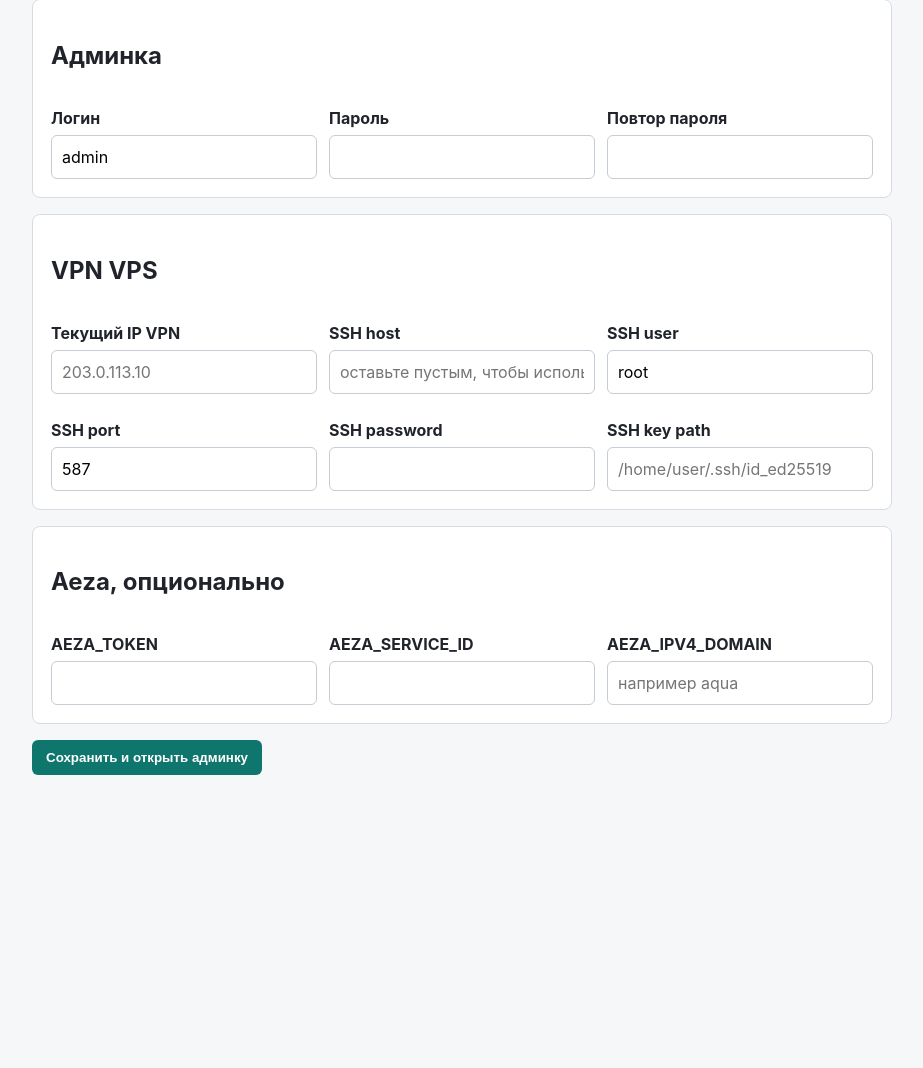
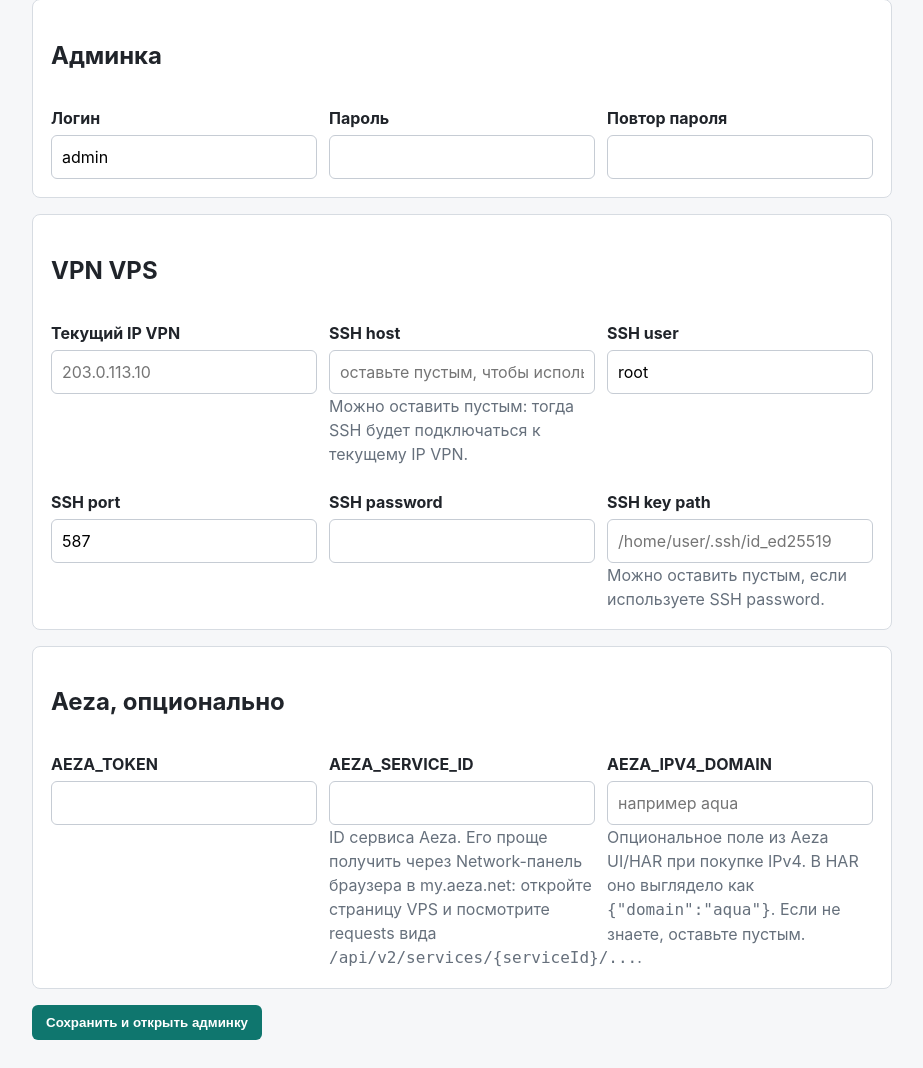
Before and after one commit to nevrozzkie/AutoVPN, a FastAPI app: page /setup in a window 1280 px wide. Shown: the part 160-1228 px from the top of the page, without its empty margins (178-1101 px from the left). Before the commit the page ends 935 px from the top, so only its background shows below. Run offline with FastAPI, Linux system fonts and the light colour scheme; data comes from the database, SQL or seed files in the repository; data that the repository does not hold is empty.

Commit message:
Clarify setup fields

```diff
--- a/app/main.py
+++ b/app/main.py
@@ -173,13 +173,19 @@ def setup_page(
     request: Request,
     _: str | None = Depends(require_setup_access),
 ) -> HTMLResponse:
+    current_ip = get_setting("current_ip")
+    configured_ssh_host = eu_ssh_host()
+    ssh_host_form_value = ""
+    if configured_ssh_host and configured_ssh_host != current_ip:
+        ssh_host_form_value = configured_ssh_host
     return templates.TemplateResponse(
         request,
         "setup.html",
         {
             "admin_username": admin_username(),
-            "current_ip": get_setting("current_ip"),
-            "eu_ssh_host": eu_ssh_host(),
+            "current_ip": current_ip,
+            "eu_ssh_host": ssh_host_form_value,
+            "configured_eu_ssh_host": configured_ssh_host,
             "eu_ssh_user": eu_ssh_user(),
             "eu_ssh_port": eu_ssh_port(),
             "eu_ssh_key_path": eu_ssh_key_path(),
@@ -220,10 +226,14 @@ def setup_submit(
     set_setting("config.admin_username", admin_username_value.strip() or "admin")
     if password:
         set_setting("config.admin_password", password)
-    if current_ip.strip():
-        set_setting("current_ip", current_ip.strip())
+    current_ip_value = current_ip.strip()
+    if current_ip_value:
+        set_setting("current_ip", current_ip_value)
 
-    set_setting("config.eu_ssh_host", eu_ssh_host_value.strip() or current_ip.strip())
+    ssh_host_value = eu_ssh_host_value.strip()
+    if ssh_host_value == current_ip_value:
+        ssh_host_value = ""
+    set_setting("config.eu_ssh_host", ssh_host_value)
     set_setting("config.eu_ssh_user", eu_ssh_user_value.strip() or "root")
     set_setting("config.eu_ssh_port", str(eu_ssh_port_value or 22))
     if eu_ssh_password_value:
--- a/app/templates/setup.html
+++ b/app/templates/setup.html
@@ -52,6 +52,7 @@
       }
       .muted { color: #66707c; }
       .danger { color: #b91c1c; }
+      .warning { color: #b45309; }
       .danger-button { background: #b91c1c; }
       .actions {
         display: flex;
@@ -99,7 +100,9 @@
             </div>
             <div>
               <label for="eu_ssh_host_value">SSH host</label>
-              <input id="eu_ssh_host_value" name="eu_ssh_host_value" value="{{ eu_ssh_host }}" placeholder="оставьте пустым, чтобы использовать текущий IP">
+              <input id="eu_ssh_host_value" name="eu_ssh_host_value" value="{{ eu_ssh_host }}" placeholder="{{ current_ip or 'оставьте пустым, чтобы использовать текущий IP VPN' }}">
+              <span class="muted">Можно оставить пустым: тогда SSH будет подключаться к текущему IP VPN.</span>
+              <span id="ssh-host-warning" class="warning" style="display: none;">SSH host отличается от текущего IP VPN. Это нормально только если SSH доступен по другому адресу.</span>
             </div>
             <div>
               <label for="eu_ssh_user_value">SSH user</label>
@@ -117,6 +120,7 @@
             <div>
               <label for="eu_ssh_key_path_value">SSH key path</label>
               <input id="eu_ssh_key_path_value" name="eu_ssh_key_path_value" value="{{ eu_ssh_key_path }}" placeholder="/home/user/.ssh/id_ed25519">
+              <span class="muted">Можно оставить пустым, если используете SSH password.</span>
             </div>
           </div>
         </section>
@@ -132,10 +136,12 @@
             <div>
               <label for="aeza_service_id_value">AEZA_SERVICE_ID</label>
               <input id="aeza_service_id_value" name="aeza_service_id_value" value="{{ aeza_service_id }}">
+              <span class="muted">ID сервиса Aeza. Его проще получить через Network-панель браузера в my.aeza.net: откройте страницу VPS и посмотрите requests вида <code>/api/v2/services/{serviceId}/...</code>.</span>
             </div>
             <div>
               <label for="aeza_ipv4_domain_value">AEZA_IPV4_DOMAIN</label>
               <input id="aeza_ipv4_domain_value" name="aeza_ipv4_domain_value" value="{{ aeza_ipv4_domain }}" placeholder="например aqua">
+              <span class="muted">Опциональное поле из Aeza UI/HAR при покупке IPv4. В HAR оно выглядело как <code>{"domain":"aqua"}</code>. Если не знаете, оставьте пустым.</span>
             </div>
           </div>
         </section>
@@ -156,5 +162,22 @@
         </section>
       {% endif %}
     </main>
+    <script>
+      const currentIpInput = document.querySelector("#current_ip");
+      const sshHostInput = document.querySelector("#eu_ssh_host_value");
+      const sshHostWarning = document.querySelector("#ssh-host-warning");
+
+      function syncSshHostHint() {
+        const currentIp = currentIpInput.value.trim();
+        const sshHost = sshHostInput.value.trim();
+        sshHostInput.placeholder = currentIp || "оставьте пустым, чтобы использовать текущий IP VPN";
+        const differs = currentIp && sshHost && currentIp !== sshHost;
+        sshHostWarning.style.display = differs ? "block" : "none";
+      }
+
+      currentIpInput.addEventListener("input", syncSshHostHint);
+      sshHostInput.addEventListener("input", syncSshHostHint);
+      syncSshHostHint();
+    </script>
   </body>
 </html>
```
Also changed, not shown: README.md.
